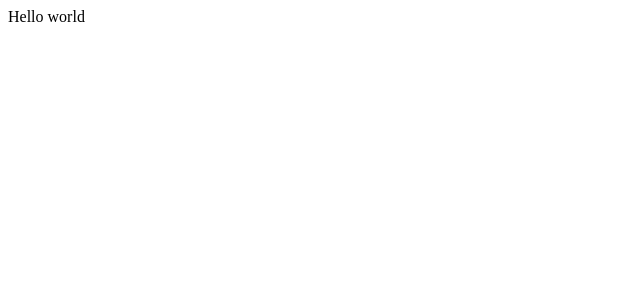
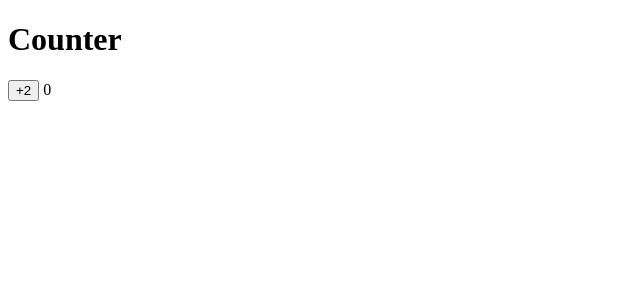
Before and after one commit to egoingsb/lg-20250918-2, a React (Vite) app: page / in a window 1280 px wide. Shown: the top 300 px of the page, without its empty margins (0-640 px from the left). Built offline with nearby package versions, Linux system fonts and the light colour scheme.

Commit message:
1. 컴포넌트는 함수다. 2. 대문자로 시작한다. 3. 리턴값은 단일 태그다. 4. 이것은 tsx다.

```diff
--- a/src/App.tsx
+++ b/src/App.tsx
@@ -1,7 +1,20 @@
 import "./App.css";
 
+function Counter() {
+    return (
+        <>
+            <h1>Counter</h1>
+            <button>+2</button> 0
+        </>
+    );
+}
+
 function App() {
-    return <>Hello world</>;
+    return (
+        <>
+            <Counter></Counter>
+        </>
+    );
 }
 
 export default App;
```
